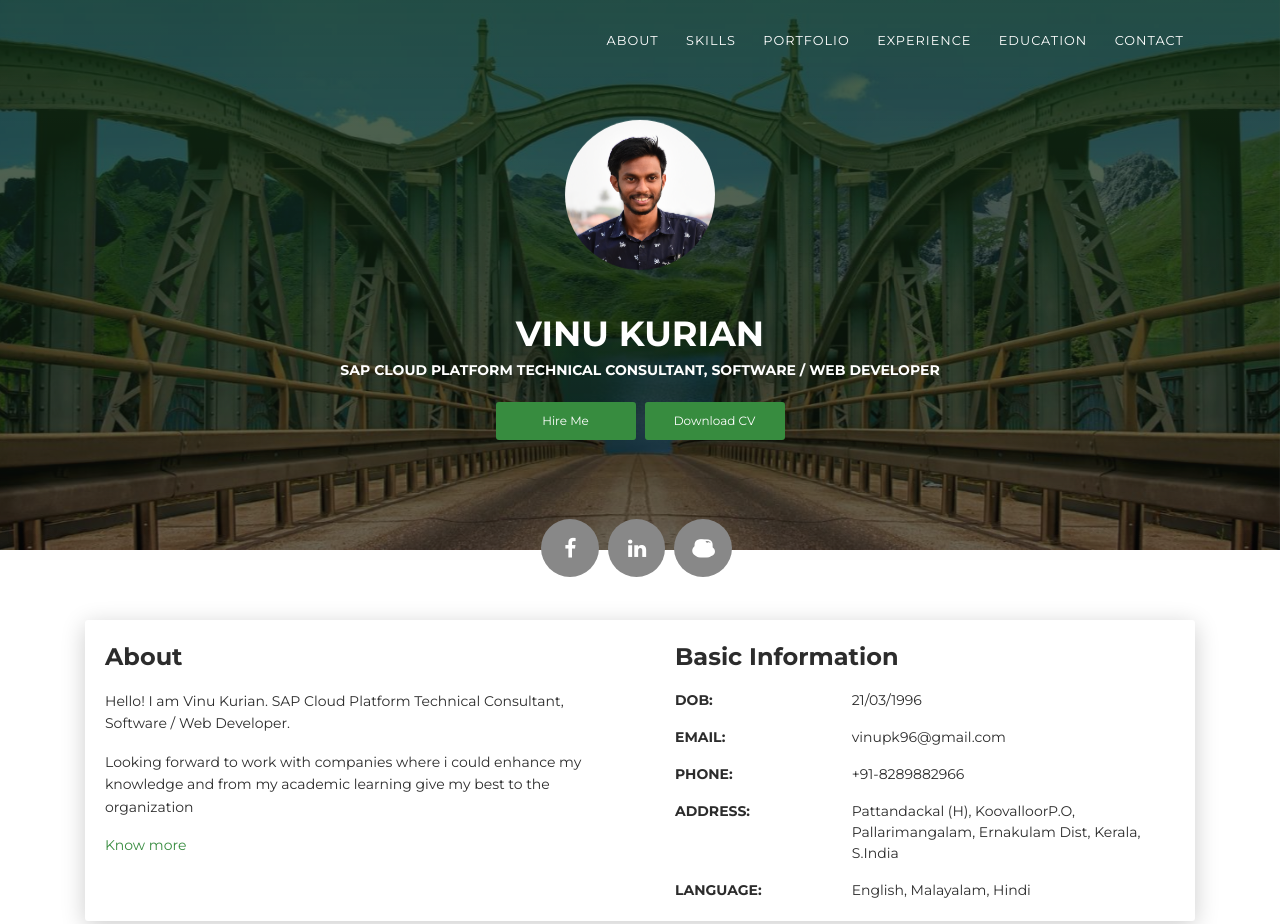
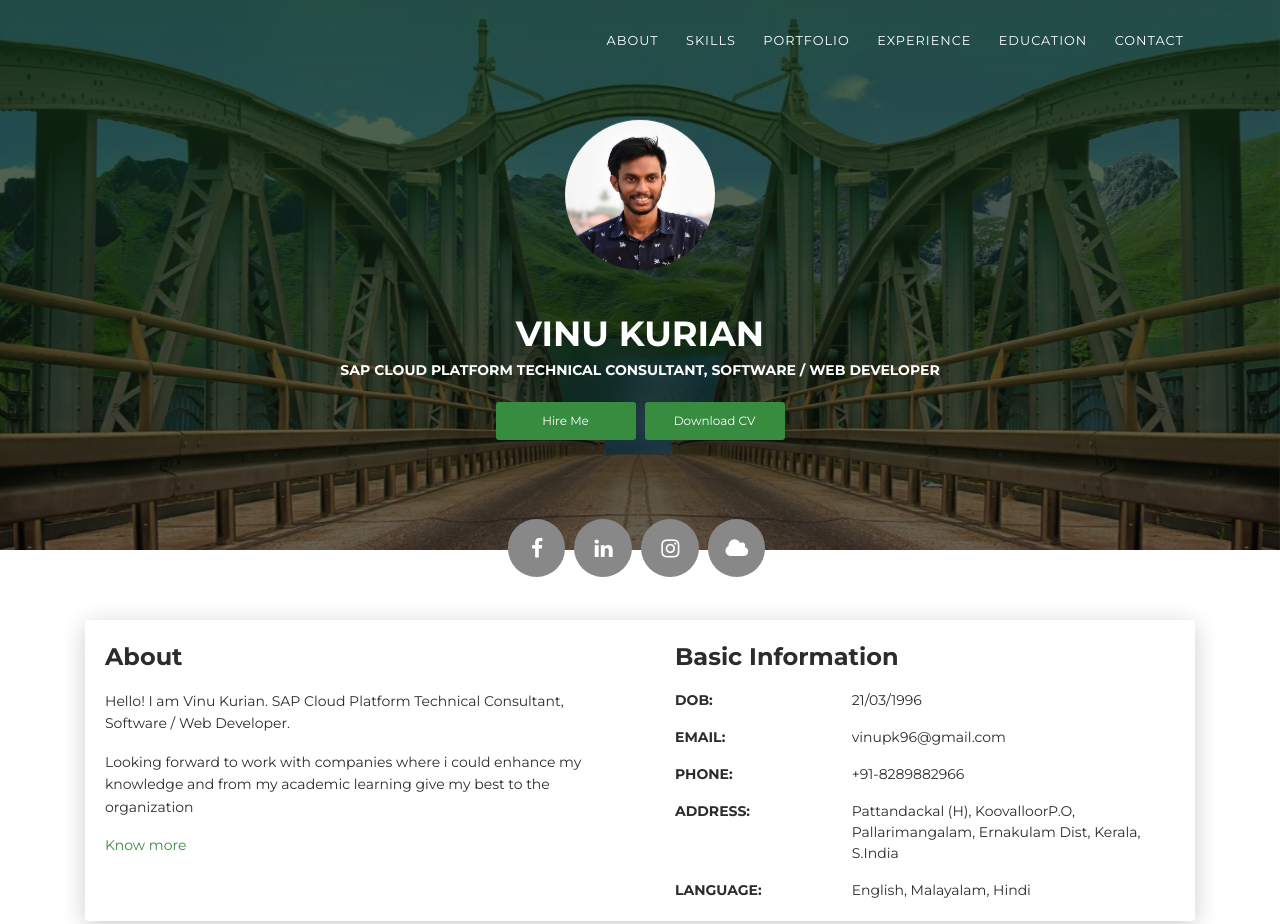
Before and after one commit to Vinu-Kurian/index_old, a plain HTML site: page index.html in a window 1280 px wide. Shown: the top 924 px of the page. Drawn offline with Linux system fonts and the light colour scheme.

Commit message:
Update index.html

```diff
--- a/index.html
+++ b/index.html
@@ -64,7 +64,7 @@
                                         title="Follow me on LinkedIn"><i class="fa fa-linkedin"></i></a><a
                                         class="btn btn-default btn-round btn-lg btn-icon"
                                         href="https://www.instagram.com/vinu_kurian_/" rel="tooltip"
-                                        title="Follow me on Instagram"><i class="fa fa-instagram"></i></a<a
+                                        title="Follow me on Instagram"><i class="fa fa-instagram"></i></a><a
                                         class="btn btn-default btn-round btn-lg btn-icon"
                                         href="https://people.sap.com/vinu_kurian" rel="tooltip"
                                         title="Follow me on SAP Blogs"><i class="fa fa-cloud" aria-hidden="true"></i></a></div>
```
